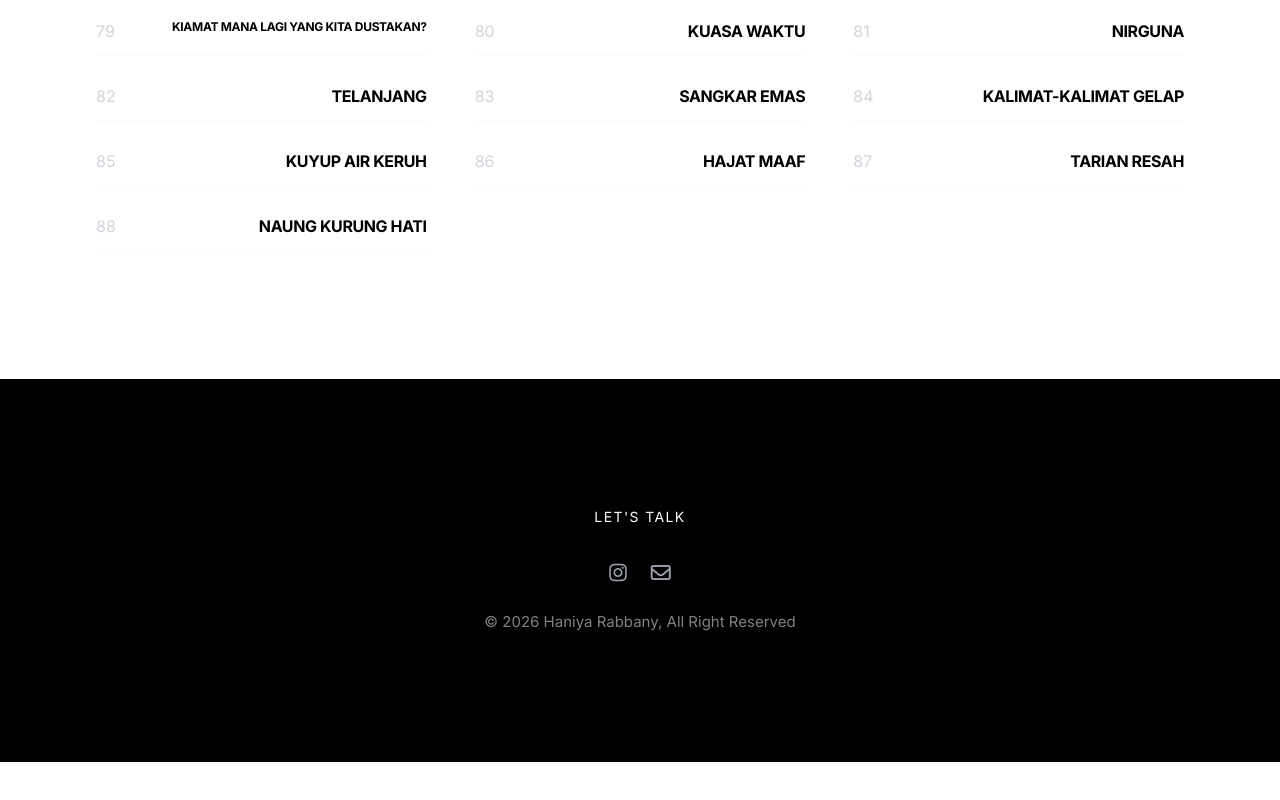
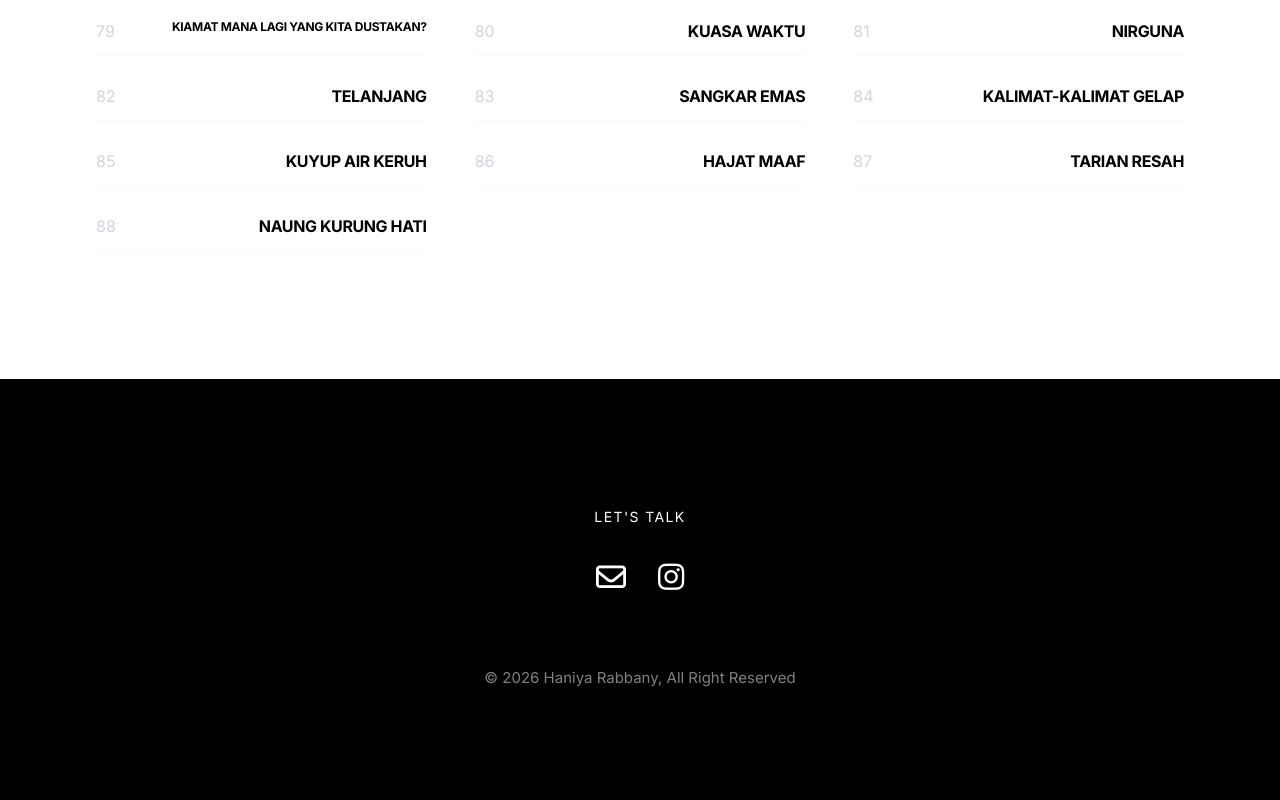
Before and after one commit to imperviousjournal-ship-it/Myweb, a plain HTML site: page daftarouisi.html in a window 1280 px wide. Shown: the part 2129-2929 px from the top of the page. Before the commit the page ends 2891 px from the top, so only its background shows below. Drawn offline with nearby package versions, Linux system fonts and the light colour scheme.

Commit message:
mengubah urutan ikon dan efeknya

```diff
--- a/daftarouisi.html
+++ b/daftarouisi.html
@@ -395,12 +395,12 @@
         <div class="max-w-7xl mx-auto px-8">
             <p class="text-sm uppercase tracking-widest mb-8">Let's talk</p>
 
-            <div class="flex justify-center space-x-6 mt-6">
-            <a href="https://www.instagram.com/hnyrbbny/" target="_blank" rel="noopener noreferrer" class="text-gray-400 hover:text-black transition">
-                <i class="fa-brands fa-instagram text-xl"></i>
+            <div class="flex justify-center items-center space-x-8 mb-12">
+            <a href="mailto:haniyarbbny@gmail.com" class="hover:opacity-50 transition text-3xl">
+                <i class="fa-regular fa-envelope"></i>
             </a>
-            <a href="mailto:haniyarbbny@gmail.com" class="text-gray-400 hover:text-black transition">
-                <i class="fa-regular fa-envelope text-xl"></i>
+            <a href="https://www.instagram.com/hnyrbbny/" target="_blank" rel="noopener noreferrer" class="hover:opacity-50 transition text-3xl">
+                <i class="fa-brands fa-instagram"></i>
             </a>
         </div>
 
```
